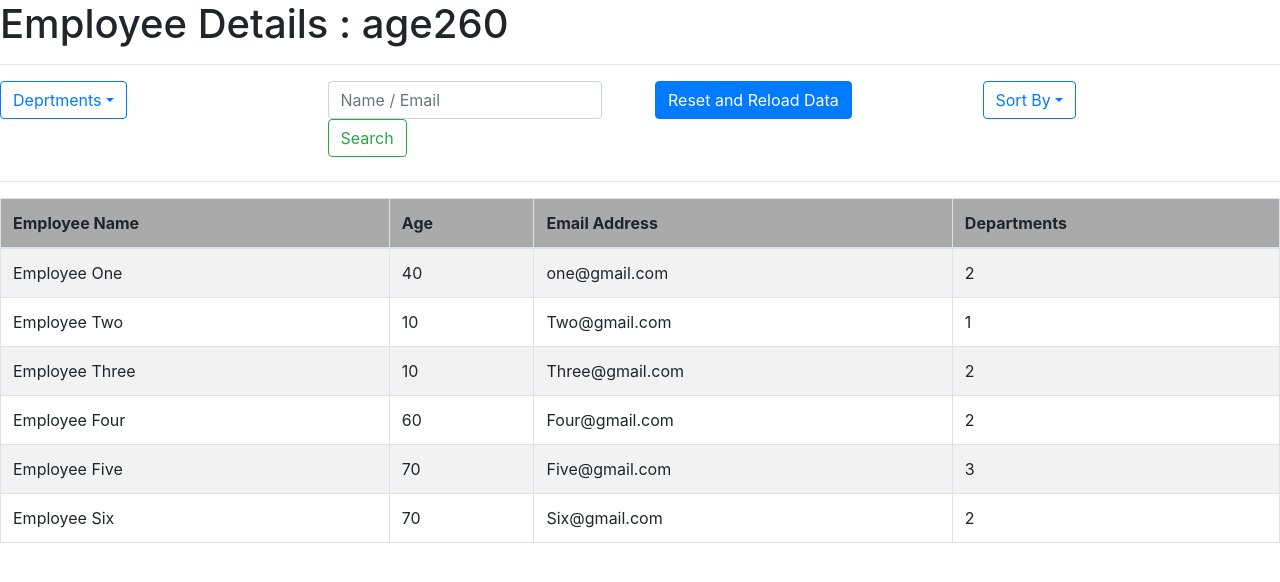
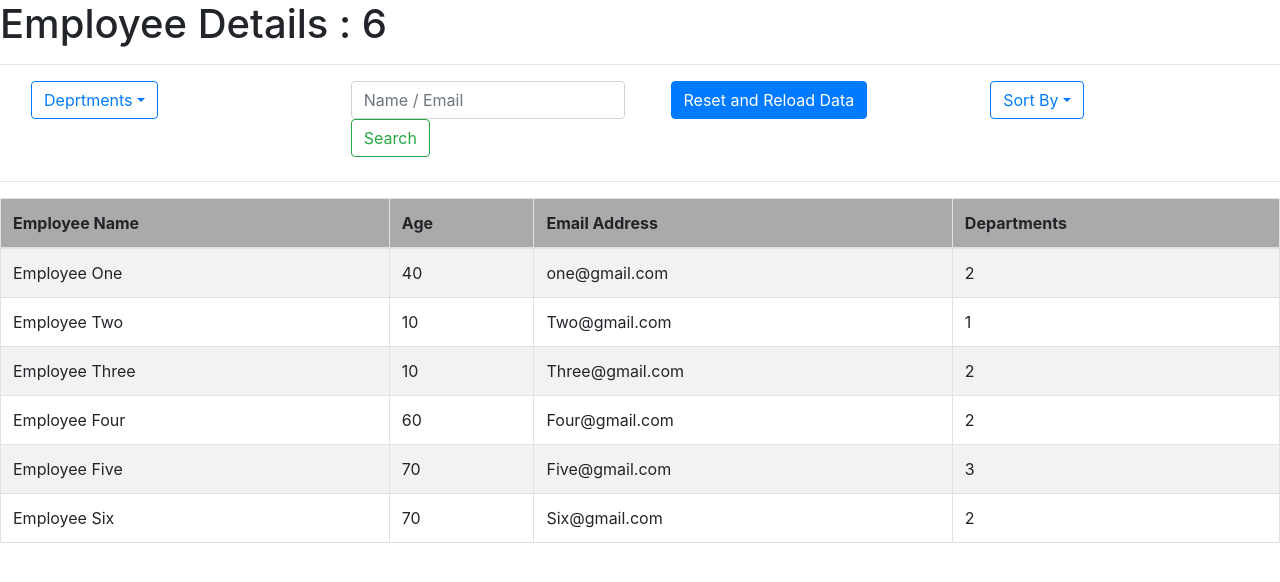
Before and after one commit to mailmeatsp/angular-Wipro, an Angular app in the folder assignment1/: page / in a window 1280 px wide. Shown: the top 582 px of the page. Built offline with nearby package versions, Linux system fonts and the light colour scheme.

Commit message:
search nd sorting

```diff
--- a/assignment1/src/app/app.component.html
+++ b/assignment1/src/app/app.component.html
@@ -1,18 +1,17 @@
-<h1>Employee Details : {{'age' + total}}</h1> <!-- but i want total employee -->
+<h1>Employee Details : {{ employees.length }}</h1>
 <hr>
 
-
-<div class="row mb-4">
+<div class="row mb-4 ml-3">
 
   <!-- Deparment Dropdown -->
   <div class="col md-3">
     <div ngbDropdown class="d-inline-block">
       <button class="btn btn-outline-primary" id="dropdownBasic1" ngbDropdownToggle>Deprtments</button>
       <div ngbDropdownMenu aria-labelledby="dropdownBasic1">
-        <button ngbDropdownItem (click)="departmentComp()">Computer</button>
-        <button ngbDropdownItem (click)="departmentPhy()">Physics</button>
-        <button ngbDropdownItem (click)="departmentChem()">Chemistry</button>
-      </div>
+				<button ngbDropdownItem (click)="departmentChangeEvent('Computer')">Computer</button>
+				<button ngbDropdownItem (click)="departmentChangeEvent('Physics')">Physics</button>
+				<button ngbDropdownItem (click)="departmentChangeEvent('Chemistry')">Chemistry</button>
+			</div>
     </div>
   </div>
 
@@ -27,18 +26,18 @@
 
   <!-- Reset and Reload Data -->
   <div class="col md-3">
-    <button class="btn btn-primary" (click)="refreshHandling()">Reset and Reload Data</button>
+    <button class="btn btn-primary" (click)="resetData()">Reset and Reload Data</button>
   </div>
 
   <!-- Sort Dropdown -->
   <div class="col md-3">
     <div ngbDropdown class="d-inline-block">
-      <button class="btn btn-outline-primary" id="dropdownBasic1" ngbDropdownToggle>Sort By</button>
+      <button class="btn btn-outline-primary" id="dropdownBasic1" ngbDropdownToggle (click)="sortChangeAtoZ()">Sort By</button>
       <div ngbDropdownMenu aria-labelledby="dropdownBasic1">
-        <button ngbDropdownItem (click)="sorting()">[A-Z]</button>
-        <button ngbDropdownItem (click)="sortingZToA()">[Z-A]</button>
-        <button ngbDropdownItem (click)="sortingAge()">Age</button>
-        <button ngbDropdownItem (click)="sortingEmail()">Email</button>
+        <button ngbDropdownItem (click)="sortChangeAtoZ()">[A-Z]</button>
+        <button ngbDropdownItem (click)="sortChangeZtoA()">[Z-A]</button>
+        <button ngbDropdownItem (click)="sortChangeAge()">Age</button>
+        <button ngbDropdownItem (click)="sortChangeEmail()">Email</button>
       </div>
     </div>
   </div>
--- a/assignment1/src/app/app.component.ts
+++ b/assignment1/src/app/app.component.ts
@@ -1,4 +1,4 @@
-import { Component, OnInit } from '@angular/core';
+import { Component } from '@angular/core';
 import { IEmployee } from './models/employee';
 
 @Component({
@@ -6,21 +6,11 @@ import { IEmployee } from './models/employee';
   templateUrl: './app.component.html',
   styleUrls: ['./app.component.css']
 })
-export class AppComponent implements OnInit {
+export class AppComponent {
 
   employees: IEmployee[];
   allEmployees: IEmployee[];
   searchText = '';
-  sortingNameAtoZ: IEmployee[];
-  sortingNameZtoA: IEmployee[];
-  sortingAges: IEmployee[];
-  sortingEmails: IEmployee[];
-  computer: IEmployee[];
-  physics: IEmployee[];
-  chemistry: IEmployee[];
-  total: number;
-  count = 0;
-
 
   constructor() {
     // Employee Details
@@ -66,43 +56,13 @@ export class AppComponent implements OnInit {
 
   }
 
-  ngOnInit(): void {
+  // Departments filter
 
-    let count = 0;
-    for (const item of this.employees) {
-      count += item.age;
-      this.total = count;
-    }
+  departmentChangeEvent(dep: string): void {
+    this.employees = this.allEmployees.filter(item => {
+      return item.departments.indexOf(dep) >= 0;
+    });
   }
-
-  // Departments filter
-  departmentComp(): void {
-    this.computer = this.employees.filter( item => {
-      if (item.departments === 'Computer') {
-        return true;
-      }});
-    console.log(this.computer);
-  }
-
-  departmentPhy(): void {
-    this.physics = this.employees.filter( item => {
-      if (item.departments === 'Physics') {
-        return true;
-      }});
-    console.log(this.physics);
-  }
-
-  departmentChem(): void {
-    this.chemistry = this.employees.filter( item => {
-      const data = [];
-      if (item.departments === 'Chemistry') {
-        data.push(item);
-        return data;
-      }
-    });
-    console.log(this.chemistry);
-  }
-
 
   // Searching via Name / Email
   searchData(): void {
@@ -112,37 +72,37 @@ export class AppComponent implements OnInit {
   }
 
   //  Reset / Reloading Employee Data
-  refreshHandling(): void {
+  resetData(): void {
     this.employees = this.allEmployees;
   }
 
   //  Sorting
-  sorting(): void {
-    this.sortingNameAtoZ = this.employees.sort((a: any, b: any) => {
+  sortChangeAtoZ(): void {
+    this.employees = this.allEmployees.sort((a: any, b: any) => {
       if (a.name < b.name) {
         return -1;
       }
     });
   }
 
-  sortingZToA(): void {
-    this.sortingNameZtoA = this.employees.sort((a: any, b: any) => {
+  sortChangeZtoA(): void {
+    this.employees = this.allEmployees.sort((a: any, b: any) => {
       if (a.name > b.name) {
         return -1;
       }
     });
   }
 
-  sortingAge(): void {
-    this.sortingAges = this.employees.sort((a: any, b: any) => {
+  sortChangeAge(): void {
+    this.employees = this.allEmployees.sort((a: any, b: any) => {
       if (a.age < b.age) {
         return -1;
       }
     });
   }
 
-  sortingEmail(): void {
-    this.sortingEmails = this.employees.sort((a: any, b: any) => {
+  sortChangeEmail(): void {
+    this.employees = this.allEmployees.sort((a: any, b: any) => {
       if (a.email < b.email) {
         return -1;
       }
```
